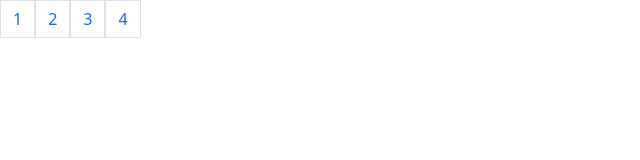
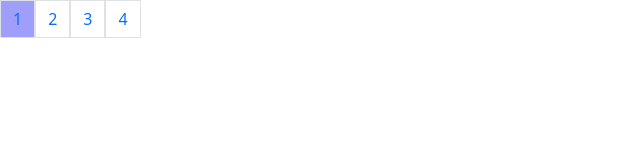
Before and after one commit to HennadiiZ/pages_ud_directives, an Angular app: page / in a window 1280 px wide. Shown: the top 160 px of the page, without its empty margins (0-640 px from the left). Built offline with nearby package versions, Linux system fonts and the light colour scheme.

Commit message:
active class was added to active buttons

```diff
--- a/src/app/app.component.html
+++ b/src/app/app.component.html
@@ -3,8 +3,10 @@
     <!-- <li class="page-item">{{ i + 1}}{{ image.title }}{{ image.url }}</li> -->
     <li
     *ngFor="let image of images; let i = index;"
-    class="page-link active"
+    class="page-link "
+    [ngClass]="{ active: i === currentPage}"
     aria-current="page"
+    (click)="changeActiveClass(i)"
     >{{ i + 1}}</li>
   </ul>
 </nav>
--- a/src/app/app.component.scss
+++ b/src/app/app.component.scss
@@ -0,0 +1,3 @@
+.active{
+    background: rgba(64, 64, 248, 0.5);
+}
--- a/src/app/app.component.ts
+++ b/src/app/app.component.ts
@@ -7,7 +7,7 @@ import { Component } from '@angular/core';
 })
 export class AppComponent {
 
-
+  currentPage = 0;
 
   images = [
     {
@@ -32,4 +32,9 @@ export class AppComponent {
     },
 
   ];
+
+
+  changeActiveClass(i: number){
+    this.currentPage = i;
+  }
 }
```
